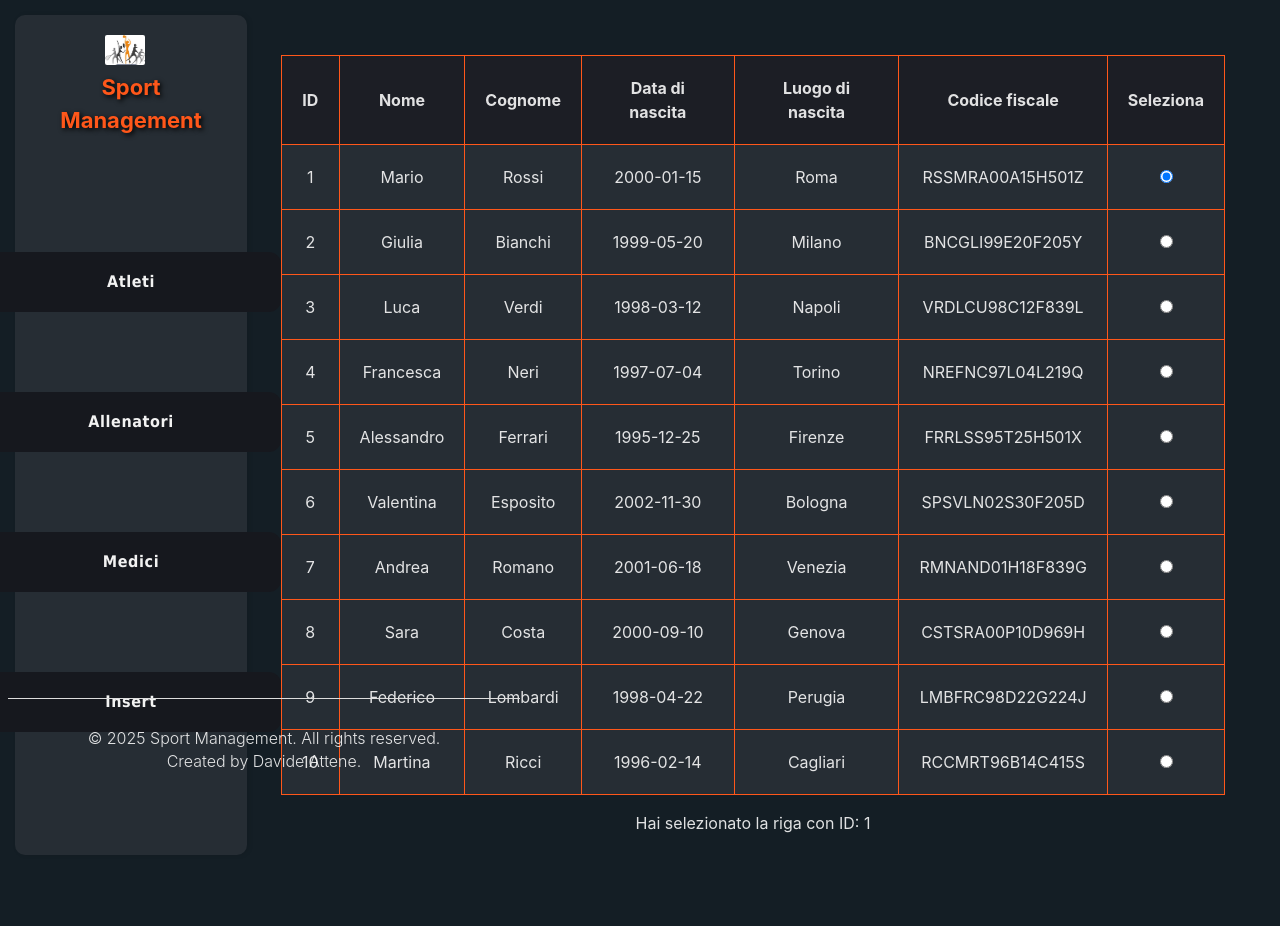
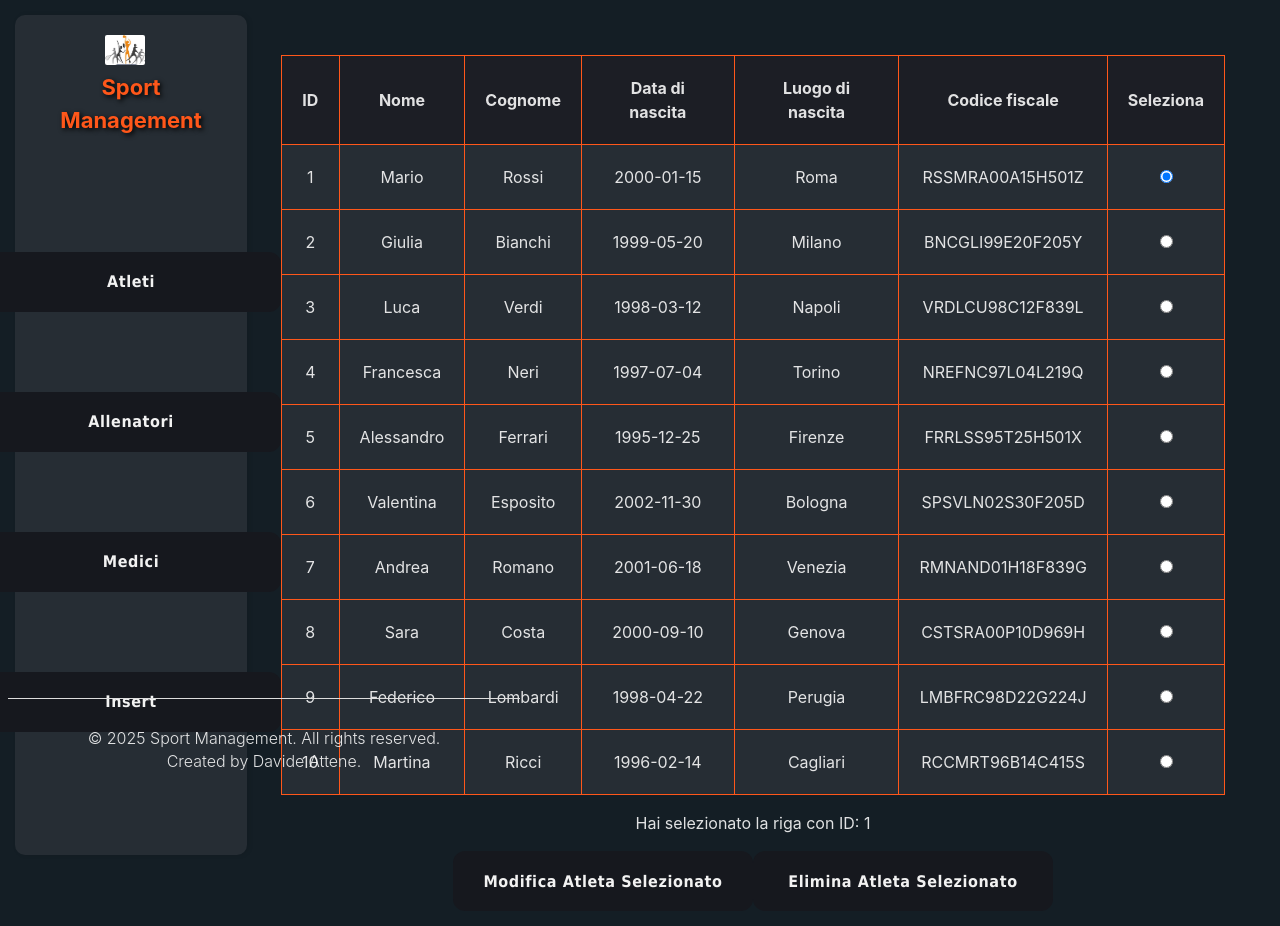
Before and after one commit to aleattene/pcto-deffenu-informatica-frontend, a React (Vite) app: page /athletes in a window 1280 px wide. Both pictures are taken after a click on the radio button 1166 px from the left and 176 px from the top of the page. Shown: the top 926 px of the page. Before the commit the page ends 891 px from the top, so only its background shows below. Built offline with nearby package versions, Linux system fonts and the light colour scheme.

Commit message:
feat: add modify and delete button

```diff
--- a/src/components/Table/Table.jsx
+++ b/src/components/Table/Table.jsx
@@ -1,5 +1,6 @@
 import React, {useState} from 'react';
 import './Table.css';
+import Button from '../Button/Button';
 
 function Table({data}) {
     const [selectedId, setSelectedId] = useState(null);
@@ -8,6 +9,16 @@ function Table({data}) {
     const handleRowSelect = (id) => {
       setSelectedId(id);
       console.log(`Riga selezionata con ID: ${id}`);
+    };
+
+    // Handler Modify Button
+    const handleModifyButton = () => {
+      alert(`Modifichiamo Atleta con ID: ${selectedId}`);
+    };
+
+    // Handler Delete Button
+    const handleDeleteButton = () => {
+      alert(`Sicuro di Voler ELIMINARE l'atleta con ID: ${selectedId} ?`);
     };
 
 
@@ -45,7 +56,9 @@ function Table({data}) {
                 ))}
             </tbody>
         </table>
-        {selectedId && <p>Hai selezionato la riga con ID: {selectedId}</p>}
+        {selectedId && <p>Hai selezionato la riga con ID: {selectedId} </p> }
+        {selectedId && <Button buttonText="Modifica Atleta Selezionato" onClick={handleModifyButton}/>}
+        {selectedId && <Button buttonText="Elimina Atleta Selezionato" onClick={handleDeleteButton}/>}
     </div>
   );
 }
```
Also changed, not shown: src/components/Table/Table.css (line endings or trailing spaces).
